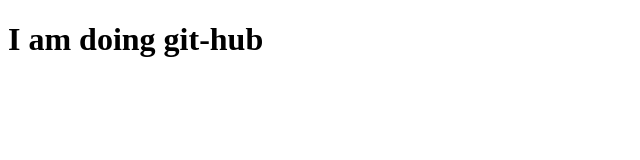
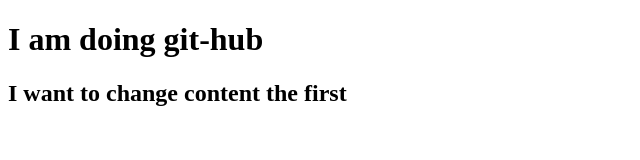
Before and after one commit to thanhhien77/new-gittutorial, a plain HTML site: page index.html in a window 1280 px wide. Shown: the whole page, without its empty margins (0-640 px from the left). Drawn offline with Linux system fonts and the light colour scheme.

Commit message:
change 2

```diff
--- a/index.html
+++ b/index.html
@@ -8,5 +8,7 @@
 </head>
 <body>
     <h1>I am doing git-hub</h1>
+    <!-- change 01 -->
+    <h2>I want to change content the first</h2>
 </body>
 </html>
```
